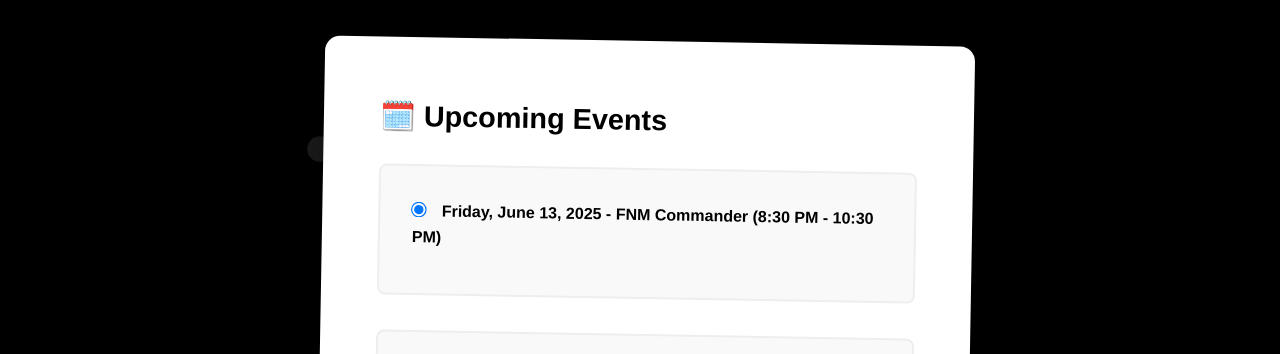
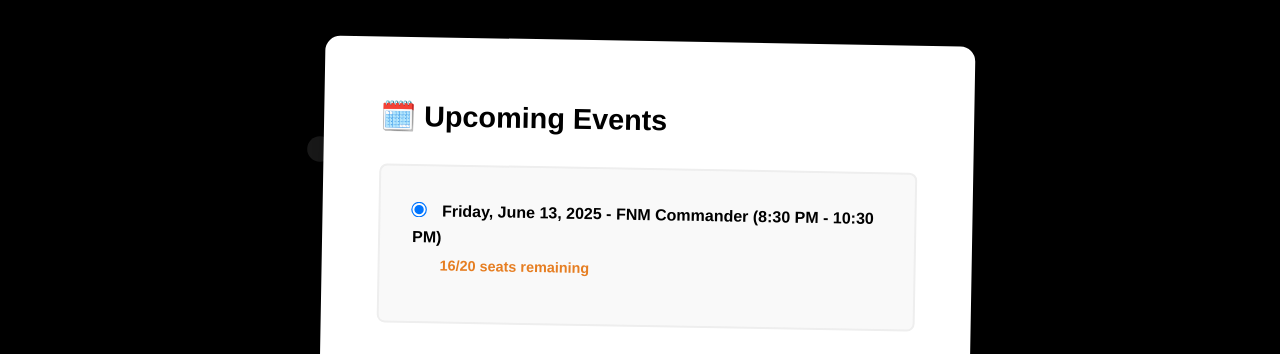
Before and after one commit to doctordjphd/FNM-3, a plain HTML site: page index.html in a window 1280 px wide. Shown: the part 375-729 px from the top of the page. Drawn offline with Linux system fonts and the light colour scheme.

Commit message:
seatcount

```diff
--- a/index.html
+++ b/index.html
@@ -178,6 +178,14 @@
         .date-option input[type="radio"] {
             margin-right: 12px;
             transform: scale(1.2);
+        }
+
+        .seat-availability {
+            font-size: 0.9rem;
+            color: #e67e22;
+            font-weight: bold;
+            margin-top: 5px;
+            margin-left: 28px;
         }
 
         .seat-selection {
@@ -670,6 +678,7 @@
             label.innerHTML = `
                 <input type="radio" name="date" value="${dateString}" onchange="selectDate('${dateString}')" checked>
                 <strong>${formatted}</strong>
+                <div class="seat-availability">16/20 seats remaining</div>
             `;
             container.appendChild(label);
 
```
